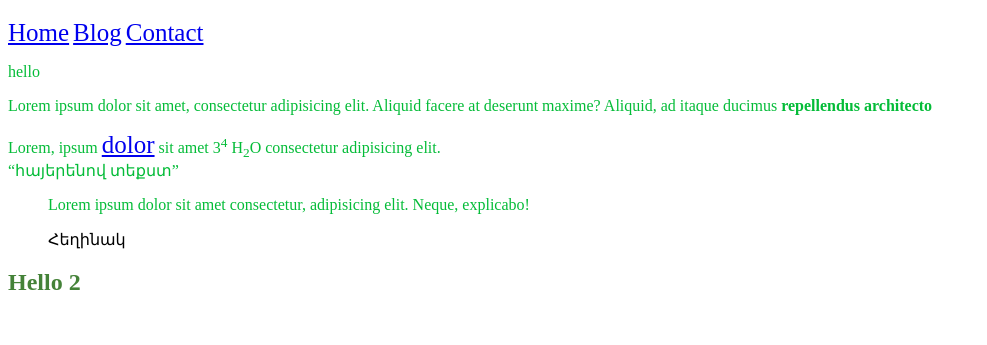
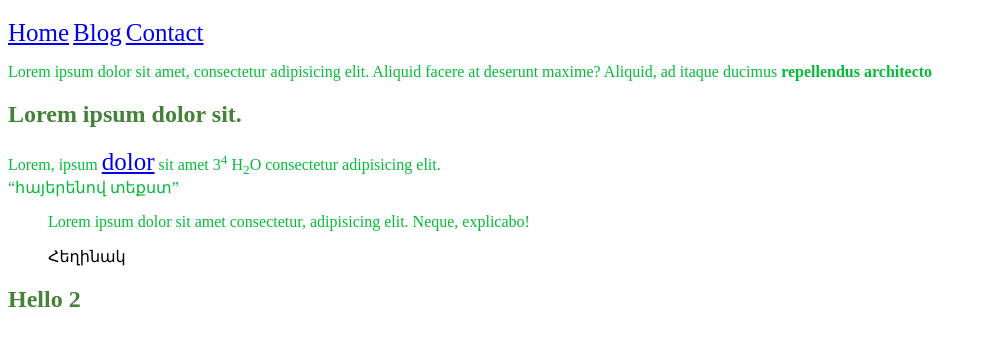
Before and after one commit to Voskan/html, a plain HTML site: page index.html in a window 1280 px wide. Shown: the part 61-406 px from the top of the page, without its empty margins (0-987 px from the left). Drawn offline with Linux system fonts and the light colour scheme.

Commit message:
Add new info

```diff
--- a/index.html
+++ b/index.html
@@ -27,14 +27,13 @@
     <a href="./blog.html">Blog</a>
     <a href="./contact.html">Contact</a>
 
-    <p>
-      hello
-    </p>
 
     <p>
       Lorem ipsum dolor sit amet, consectetur adipisicing elit. Aliquid facere at deserunt maxime?
       Aliquid, ad itaque ducimus <strong>repellendus architecto</strong>
     </p>
+
+    <h2>Lorem ipsum dolor sit.</h2>
 
     <p>
       Lorem, ipsum <a href="https://google.com" target="_blank">dolor</a> sit amet 3<sup>4</sup> H<sub>2</sub>O consectetur adipisicing elit.<br />
```
